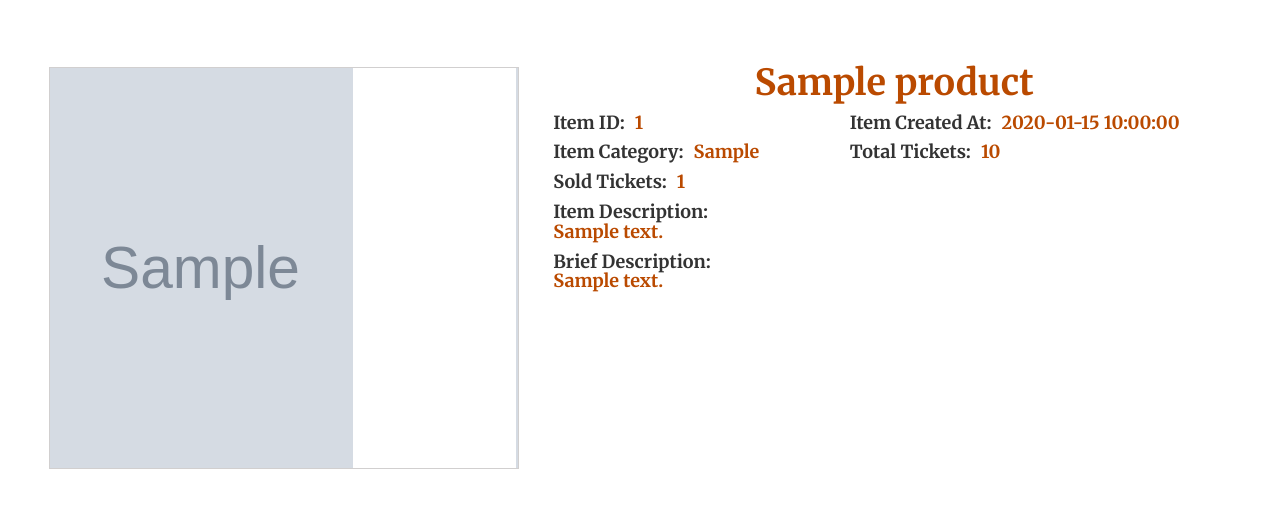
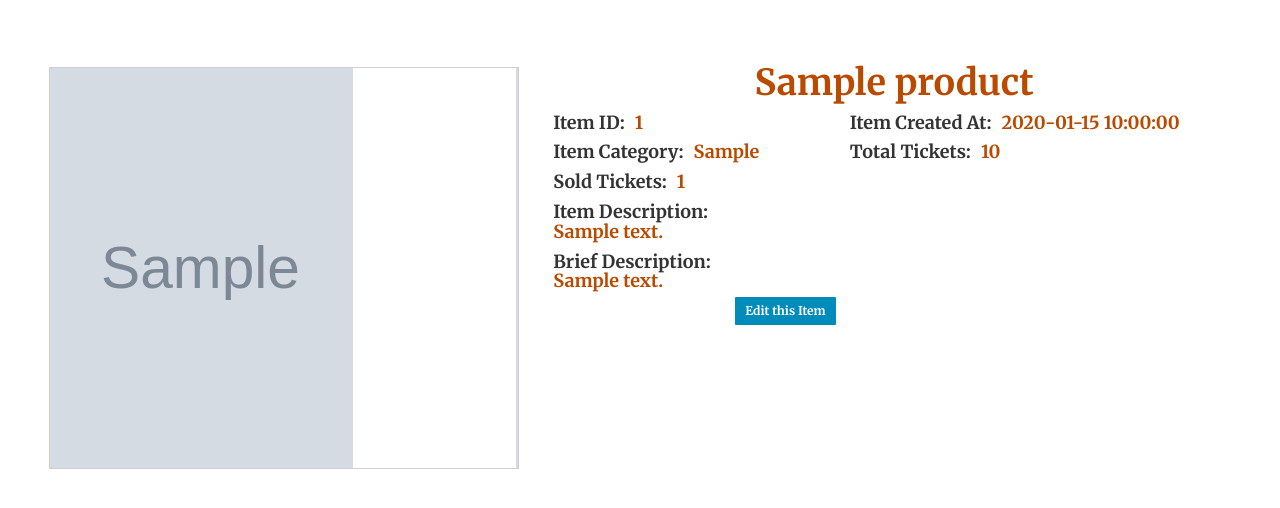
Before and after one commit to dev-men/dev-traffle, a Rails app: page /admin/products/1 in a window 1280 px wide. Shown: the part 161-669 px from the top of the page. Run offline with Rails 7, Linux system fonts and the light colour scheme; a user stored in the database is signed in; tables that the repository leaves empty hold one stand-in row (values such as "Sample post"); grey boxes marked "Sample" are stand-in pictures; style sheets or scripts are compiled from the project's sources; parts of the project's set-up code (start-up, migrations or seed data) failed here and were passed over; some libraries are stand-ins or nearby versions.

Commit message:
Decline functionality and admin side edit is done

```diff
--- a/app/controllers/admin/products_controller.rb
+++ b/app/controllers/admin/products_controller.rb
@@ -1,6 +1,7 @@
 class Admin::ProductsController < ApplicationController
   before_action :authenticate_admin!
   skip_before_action :authenticate_user_from_token!, :raise => false
+  before_action :set_product, only: [:show, :edit, :update, :destroy]
 
   def index
     @products = Product.paginate(:page => params[:page], :per_page => 12)
@@ -35,6 +36,17 @@ class Admin::ProductsController < ApplicationController
   end
 
   def edit
+      @product = Product.find(params[:id])
+  end
+
+  def update
+    @product = Product.find(params[:id])
+    if @product.update(product_params)
+       flash[:notice] = "Item has been updated!"
+       redirect_to admin_products_path
+    else
+       render 'edit'
+    end
   end
 
   def approve_product
@@ -57,6 +69,28 @@ class Admin::ProductsController < ApplicationController
       redirect_to admin_product_path(@product.id)
     end
   end
+
+  def decline_product
+    #debugger
+    @product = Product.find(params[:id])
+    @product.approve = nil
+    if @product.save
+       user_id = @product.imageable_id
+       product_id = @product.id
+       user = User.where(:id => user_id).select("name").first
+       user_name = user.name
+       set_noti_description =  user_name + " your Product " + @product.title + " has been decline by admin."
+
+       set_approve_notification = Notification.new(:user_id => user_id, :product_id => product_id, :category => 5, :description => set_noti_description)
+       if set_approve_notification.save
+         flash[:notice] = "Item decline Successfully"
+         redirect_to root_path
+       end
+    else
+
+    end
+  end
+
 
   def approved_products
     @products = Product.where(approve: true).paginate(:page => params[:page], :per_page => 12)
--- a/app/views/admin/products/show.html.erb
+++ b/app/views/admin/products/show.html.erb
@@ -72,13 +72,25 @@
               <div class="row">
                 <div class="col-md-3">
                 </div>
-                <div class="col-md-6 col-xs-12">
-                  <%= link_to("Approve this Item", approve_product_admin_product_path(@product.id), class:"btn btn-block btn-info")%>
+                <div class="col-md-3 col-xs-12">
+                  <%= link_to("Approve this Item", approve_product_admin_product_path(@product.id), class:"btn btn-sm show_button")%>
+                </div>
+                <div class="col-md-3 col-xs-12">
+                  <%= link_to("Decline this Item", decline_product_admin_product_path(@product.id), class:"btn btn-block block_decline_button")%>
                 </div>
                 <div class="col-md-3">
                 </div>
               </div>
             <% end %>
+            <div class="row">
+              <div class="col-md-3">
+              </div>
+              <div class="col-md-6">
+                  <%= link_to("Edit this Item", edit_admin_product_path(@product.id), class:"btn btn-sm show_button")%>
+              </div>
+              <div class="col-md-3">
+              </div>
+            </div>
           </div>
         </div>
       </div>
--- a/config/routes.rb
+++ b/config/routes.rb
@@ -63,6 +63,7 @@ Rails.application.routes.draw do
       end
       member do
         get :approve_product
+        get :decline_product
       end
     end
   end
```
Also changed, not shown: app/views/admin/products/edit.html.erb (+26 -1 lines), Gemfile, Gemfile.lock.
